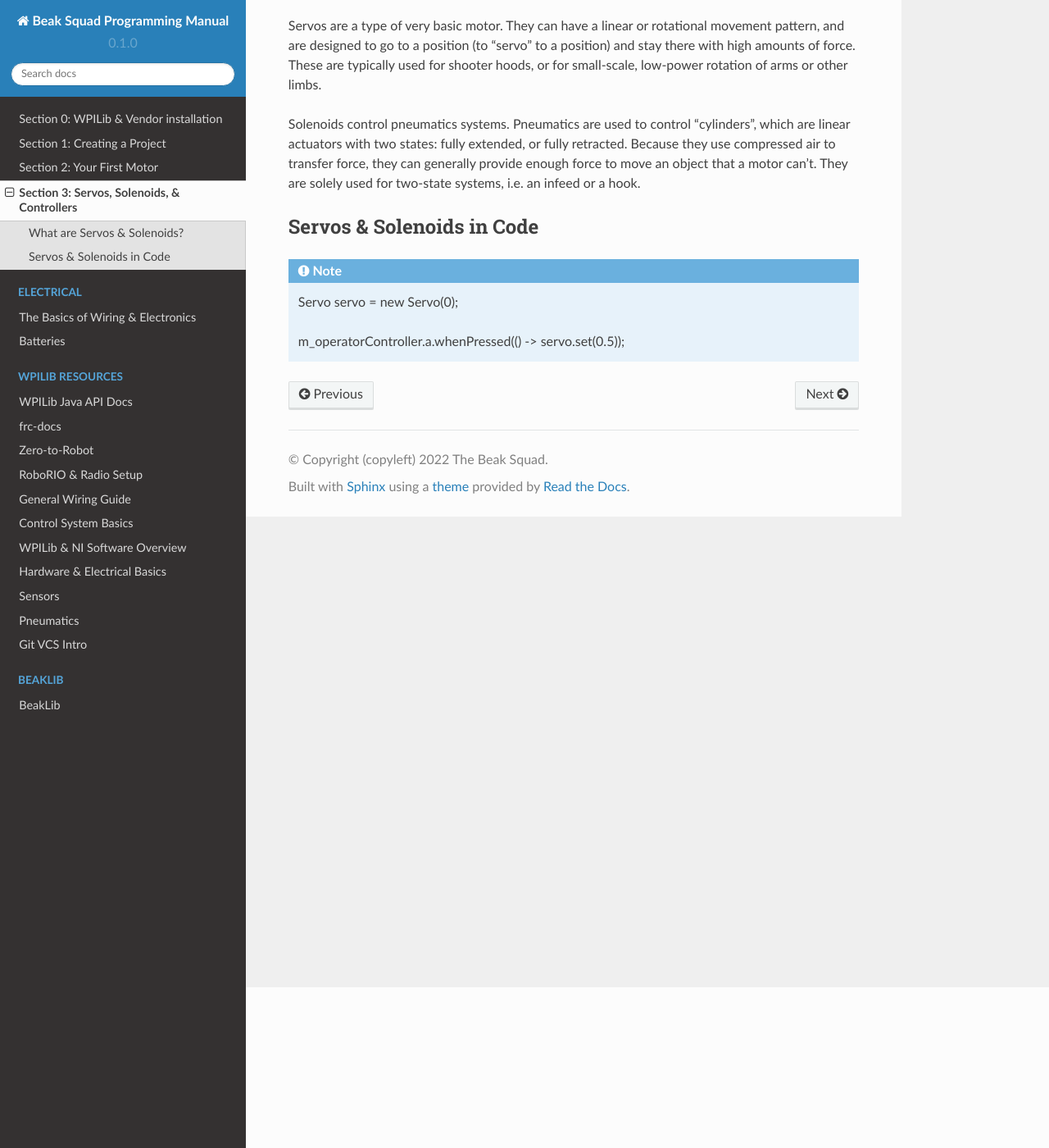
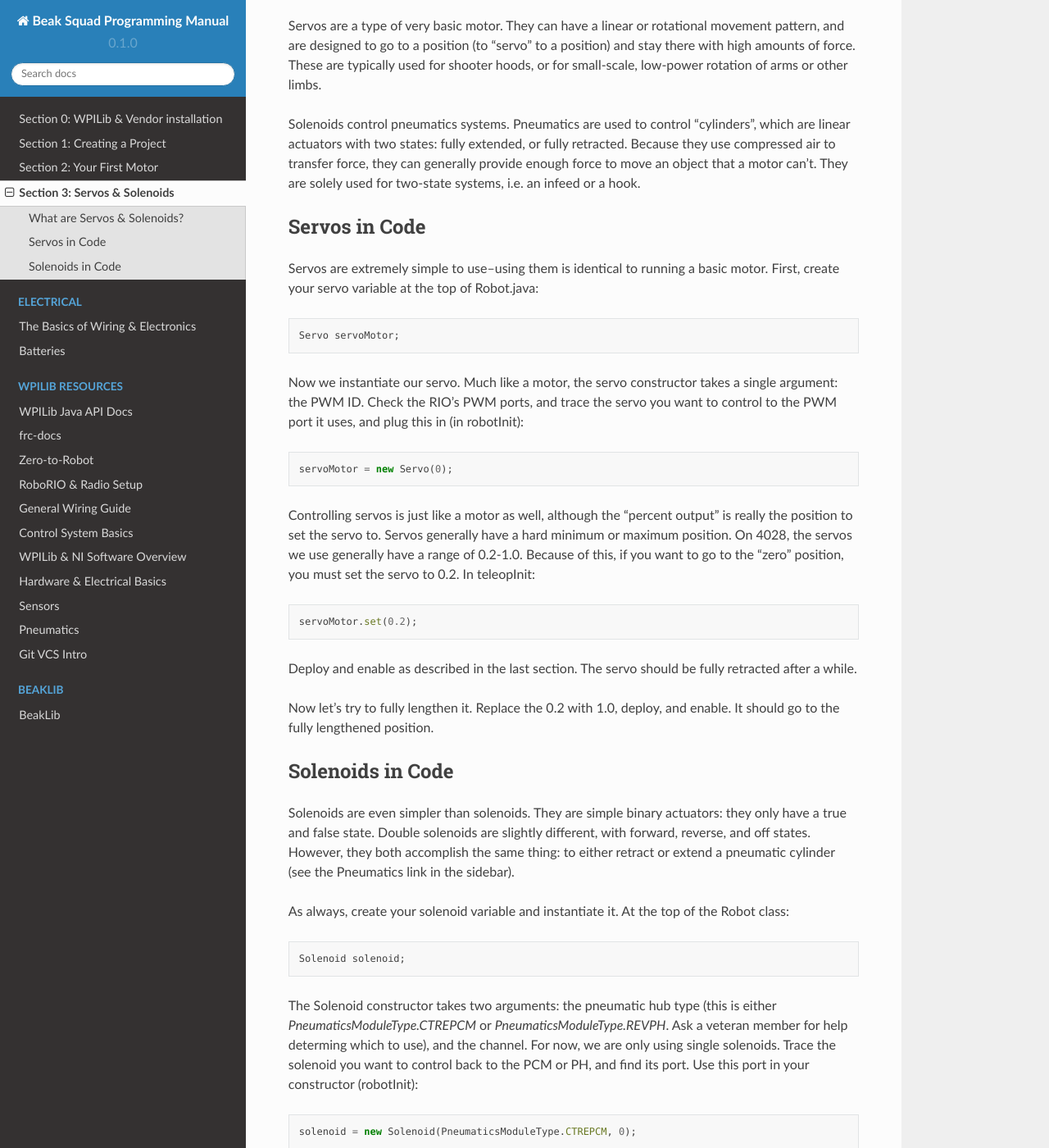
Before and after one commit to Team4028/beakdocs, a Sphinx documentation site: the page built from docs/source/sect3.rst, in a window 1280 px wide and 1400 px high, scrolled down 196 px. Shown: the whole window at 82% size. Built offline with Sphinx 7.4.7 and the Read the Docs theme 2.0.0, drawn with Linux system fonts in a browser that asks for light colours; some of the changed text lies outside the part shown.

Commit message:
section 3
Signed-off-by: swirl <swurl@swurl.xyz>

```diff
--- a/docs/source/sect3.rst
+++ b/docs/source/sect3.rst
@@ -1,5 +1,5 @@
-Section 3: Servos, Solenoids, & Controllers
-============================================
+Section 3: Servos & Solenoids
+==============================
 
 .. _what:
 
@@ -14,12 +14,70 @@ Solenoids control pneumatics systems. Pneumatics are used to control "cylinders"
 states: fully extended, or fully retracted. Because they use compressed air to transfer force, they can generally provide
 enough force to move an object that a motor can't. They are solely used for two-state systems, i.e. an infeed or a hook.
 
-.. _code:
+.. _servocode:
 
-Servos & Solenoids in Code
----------------------------
+Servos in Code
+---------------
 
-.. note::
-    Servo servo = new Servo(0);
+Servos are extremely simple to use--using them is identical to running a basic motor. First, create your servo variable
+at the top of Robot.java:
 
-    m_operatorController.a.whenPressed(() -> servo.set(0.5));
+.. code-block:: java
+
+    Servo servoMotor;
+
+Now we instantiate our servo. Much like a motor, the servo constructor takes a single argument: the PWM ID. Check the RIO's
+PWM ports, and trace the servo you want to control to the PWM port it uses, and plug this in (in robotInit):
+
+.. code-block:: java
+
+    servoMotor = new Servo(0);
+
+Controlling servos is just like a motor as well, although the "percent output" is really the position to set the servo to.
+Servos generally have a hard minimum or maximum position. On 4028, the servos we use generally have a range of 0.2-1.0.
+Because of this, if you want to go to the "zero" position, you must set the servo to 0.2. In teleopInit:
+
+.. code-block:: java
+
+    servoMotor.set(0.2);
+
+Deploy and enable as described in the last section. The servo should be fully retracted after a while.
+
+Now let's try to fully lengthen it. Replace the 0.2 with 1.0, deploy, and enable. It should go to the fully
+lengthened position.
+
+.. _solenoidcode:
+
+Solenoids in Code
+------------------
+
+Solenoids are even simpler than solenoids. They are simple binary actuators: they only have a true and false state.
+Double solenoids are slightly different, with forward, reverse, and off states. However, they both accomplish the same
+thing: to either retract or extend a pneumatic cylinder (see the Pneumatics link in the sidebar).
+
+As always, create your solenoid variable and instantiate it. At the top of the Robot class:
+
+.. code-block:: java
+
+    Solenoid solenoid;
+
+The Solenoid constructor takes two arguments: the pneumatic hub type (this is either `PneumaticsModuleType.CTREPCM`
+or `PneumaticsModuleType.REVPH`. Ask a veteran member for help determing which to use), and the channel. For now, we are
+only using single solenoids. Trace the solenoid you want to control back to the PCM or PH, and find its port. Use this port
+in your constructor (robotInit):
+
+.. code-block:: java
+
+    solenoid = new Solenoid(PneumaticsModuleType.CTREPCM, 0);
+
+Replace 0 with the port you determined.
+
+To set a solenoid, we simply call `solenoid.set()`. This call takes one argument: true or false.
+The default state of a solenoid is false; so, to see a difference, you will want to set this to `true`
+(teleopInit):
+
+.. code-block:: java
+
+    solenoid.set(true);
+
+Now, deploy and enable. You should hear a small click and the solenoid will light up.
```
